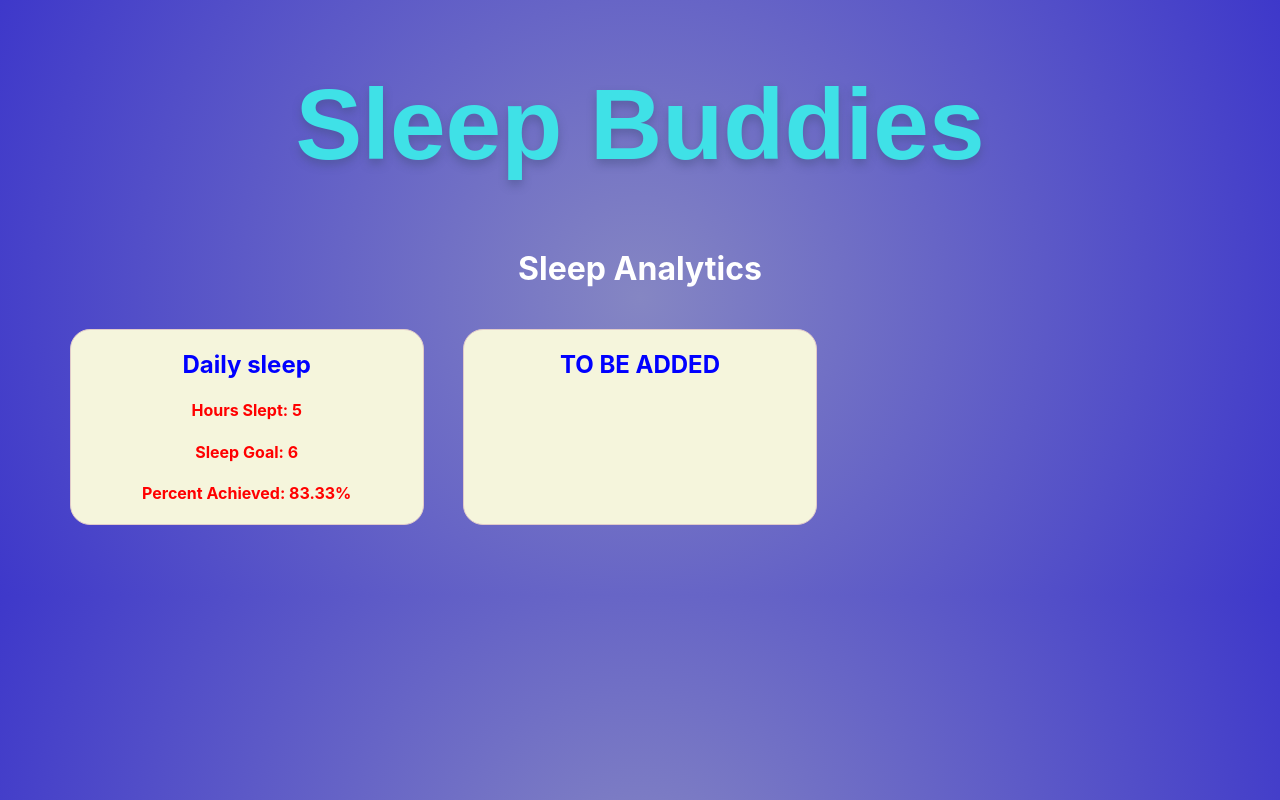
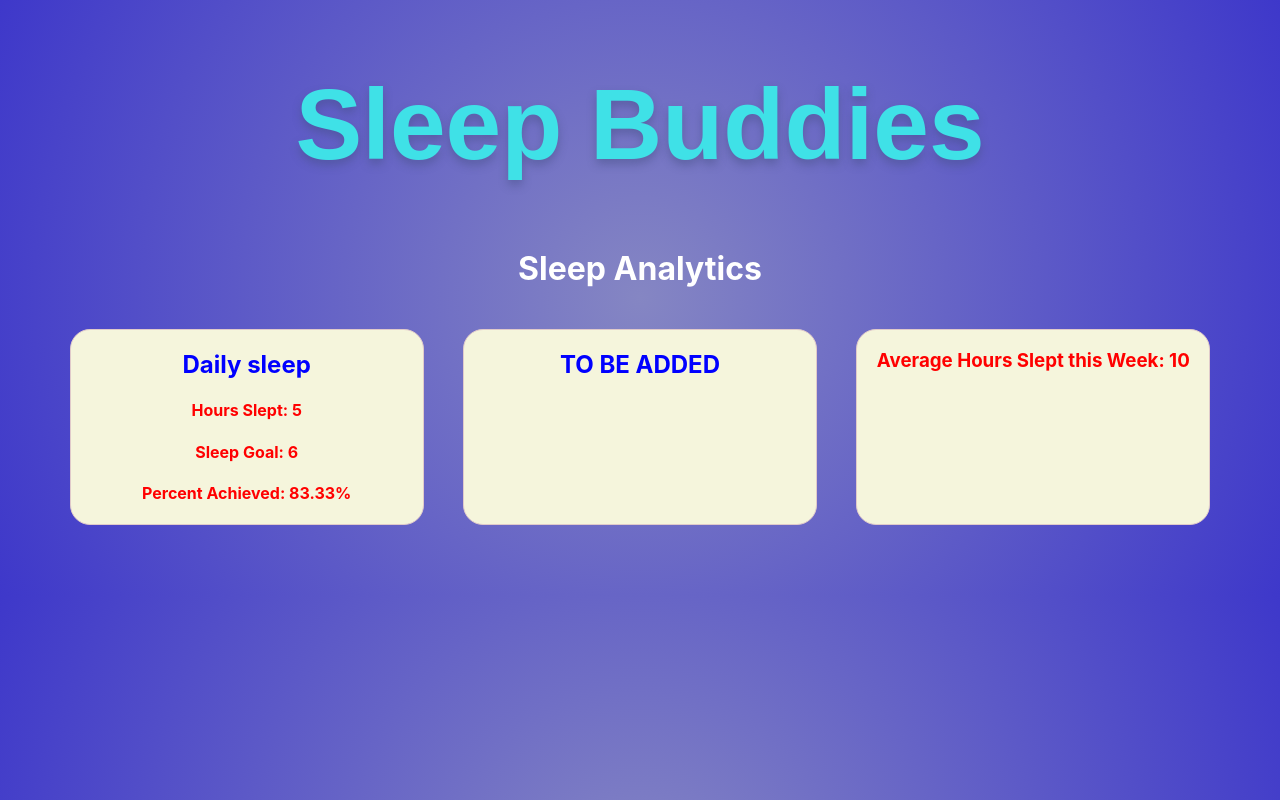
Before and after one commit to kirustar14/SleepBuddies, a React (Create React App) app in the folder client/: page /sleep in a window 1280 px wide. Built offline with nearby package versions, Linux system fonts and the light colour scheme.

Commit message:
added Statistics

```diff
--- a/client/src/components/elements/SleepAnalytics/Statistics.tsx
+++ b/client/src/components/elements/SleepAnalytics/Statistics.tsx
@@ -0,0 +1,9 @@
+import React from "react";
+
+export const Statistics = () => {
+    return (
+        <>
+            <h3>Average Hours Slept this Week: 10</h3>
+        </>
+    );
+};
--- a/client/src/components/pages/sleep.tsx
+++ b/client/src/components/pages/sleep.tsx
@@ -4,6 +4,7 @@ import '../../css/Sleep.css';
 
 import { SleepLog } from "../elements/SleepAnalytics/SleepLog";
 import { Chart } from "../elements/SleepAnalytics/Chart";
+import { Statistics } from "../elements/SleepAnalytics/Statistics";
 
 const Sleep = () => {
     return (
@@ -11,8 +12,8 @@ const Sleep = () => {
             <h1>Sleep Analytics</h1>
             <div className="Comps">
                 <div className="item"><SleepLog/></div>
-
                 <div className="item"><Chart/></div>
+                <div className="item"><Statistics/></div>
             </div>
         </>
     );
```
